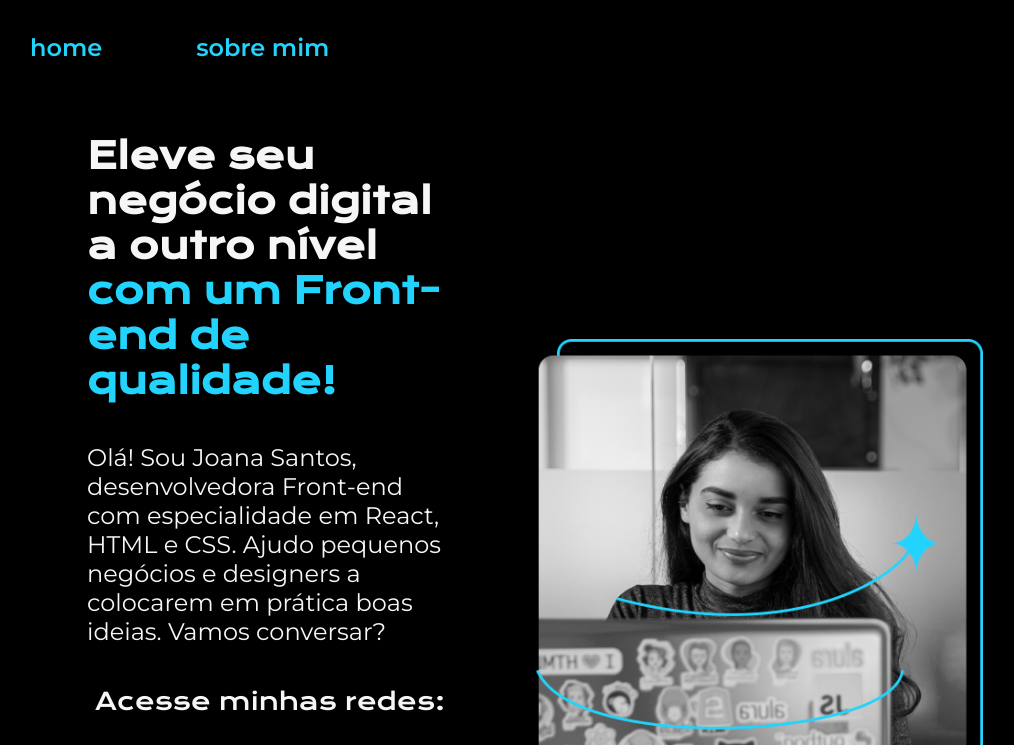
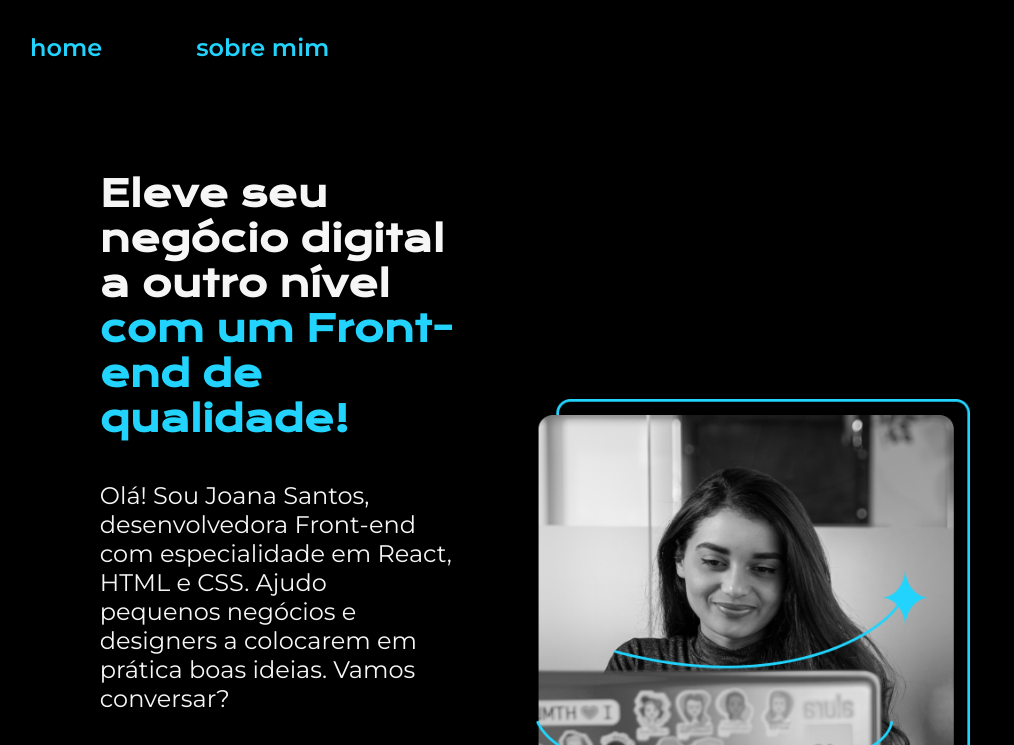
Before and after one commit to iezak/Portifolio, a plain HTML site: page index.html in a window 1280 px wide. Shown: the top 745 px of the page, without its empty margins (105-1119 px from the left). Drawn offline with nearby package versions, Linux system fonts and the light colour scheme.

Commit message:
Atualizar o style.css

```diff
--- a/style/style.css
+++ b/style/style.css
@@ -46,7 +46,7 @@ body {
 }
 
 .apresentacao {
-    padding: 5% 15%;
+    padding: 8% 16%;
     display: flex;
     align-items: center;
     justify-content: space-between;
```
